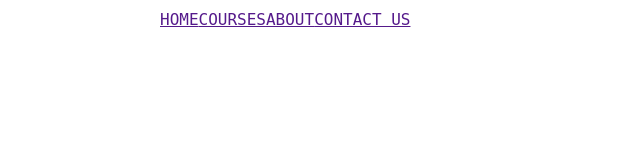
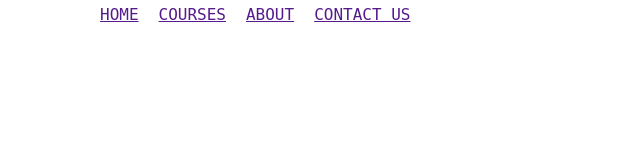
Before and after one commit to Team-CSI-Probation/collegeTanya, a plain HTML site: page index.html in a window 1280 px wide. Shown: the whole page, without its empty margins (0-640 px from the left). Drawn offline with Linux system fonts and the light colour scheme.

Commit message:
seventh commit

```diff
--- a/style.css
+++ b/style.css
@@ -6,10 +6,14 @@
 }
 .navbar{
    width: 100%;
-     padding: 10px 20vh;  /*for shifting the nav bar from the page*/
+     padding: 5px 10vh;  /*for shifting the nav bar from the page*/
 
 }
 .navbar ul{
     display: flex; /*for making the bar horizontal*/
     list-style: none; /*for removing the bullets*/
 }
+.navbar ul a{
+    margin-left: 20px; /* for giving spaces from left b/w the
+    icons*/
+}
```
